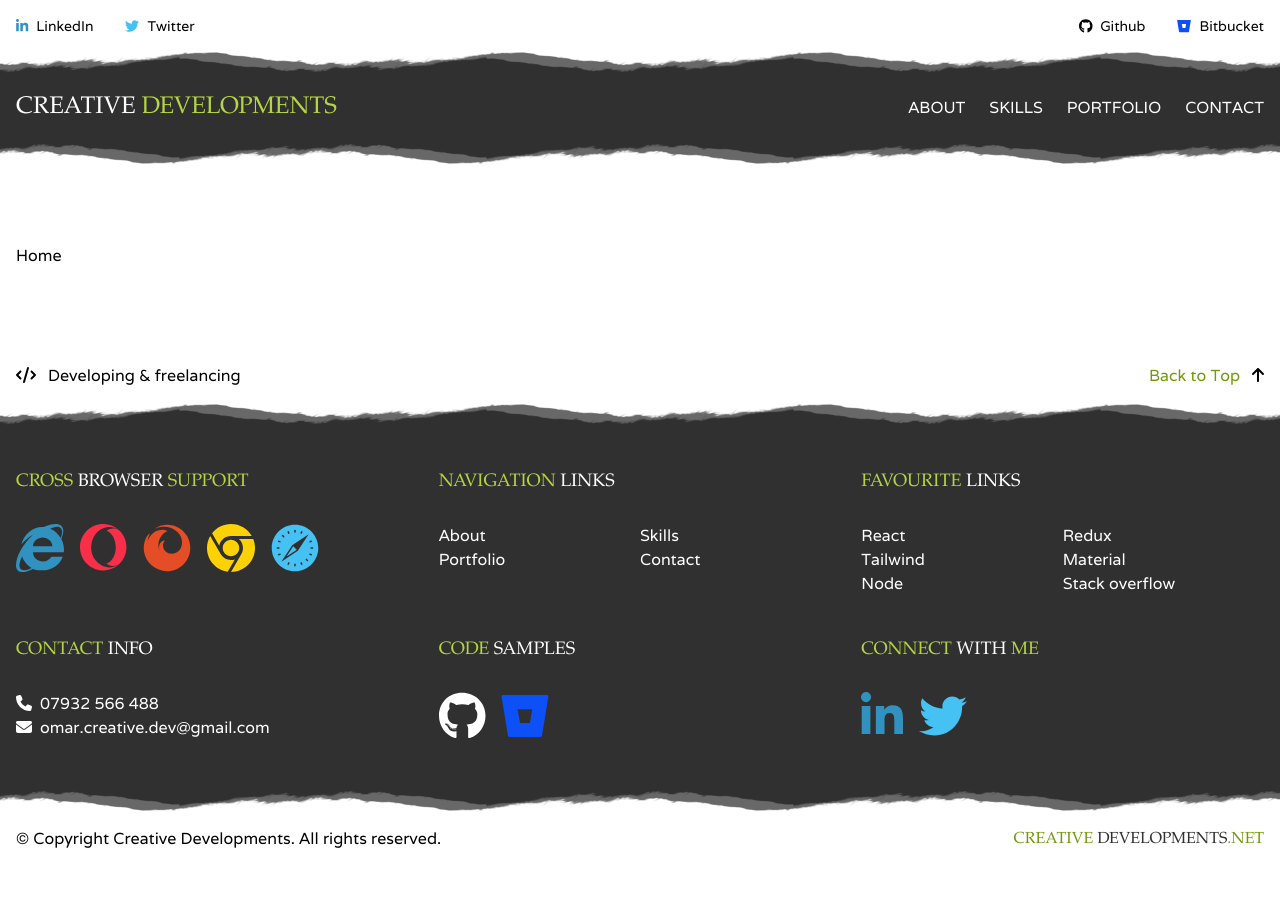
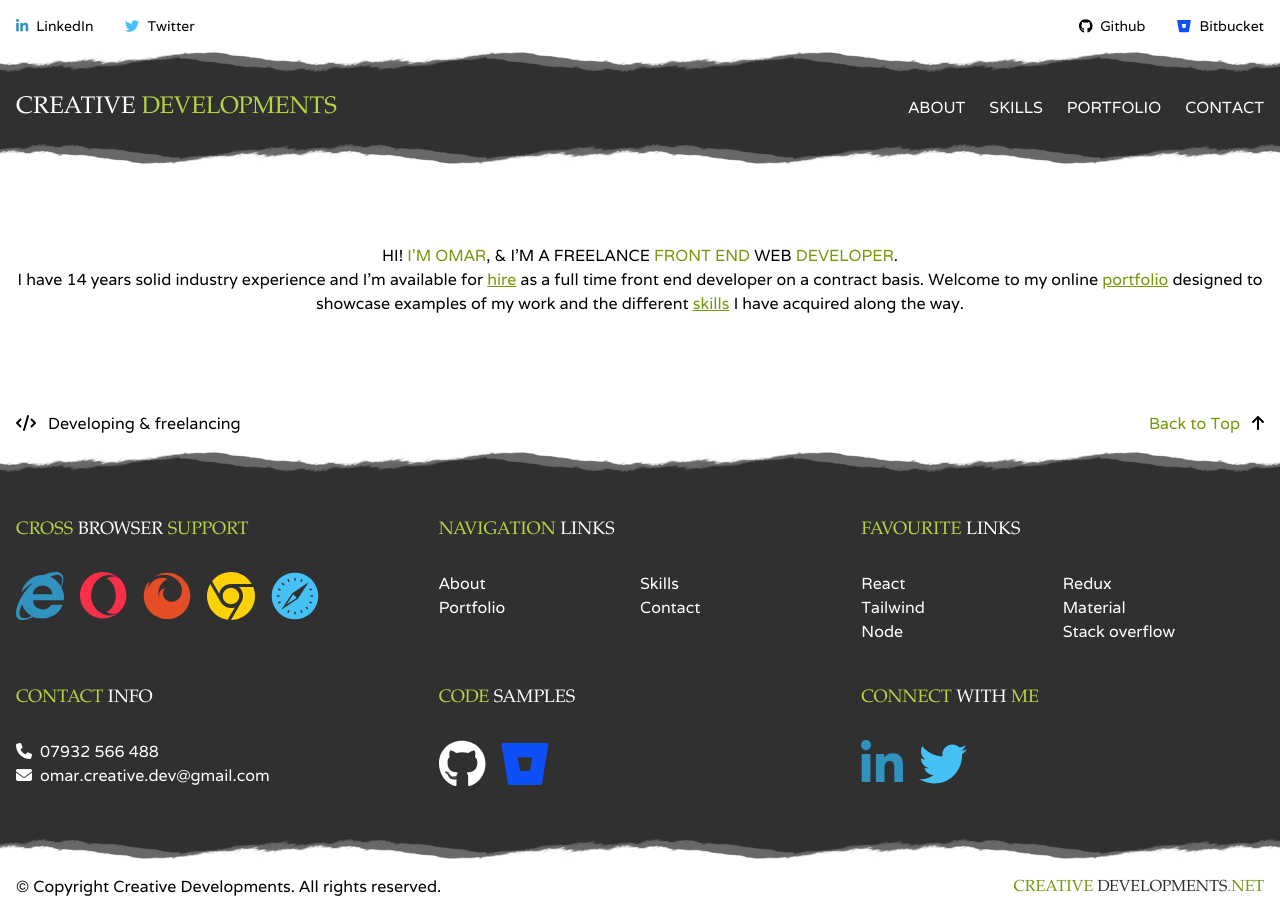
Before and after one commit to omarCreativeDev/creative-developments, a Next.js app: page / in a window 1280 px wide. Before the commit the page ends 867 px from the top, so only its background shows below. Built offline with nearby package versions, Linux system fonts and the light colour scheme.

Commit message:
added wip intro component for home page

```diff
--- /dev/null
+++ b/components/Index/Intro/Intro.tsx
@@ -0,0 +1,28 @@
+import Link from 'next/link';
+
+export const Intro = () => {
+  return (
+    <div className="container">
+      <h1 className="text-center">
+        HI! <span className="text-tertiary">I&apos;M OMAR</span>, & I&apos;M A FREELANCE
+        <span className="text-tertiary"> FRONT END</span> WEB
+        <span className="text-tertiary"> DEVELOPER</span>.
+      </h1>
+      <p className="text-center">
+        I have 14 years solid industry experience and I&apos;m available for&nbsp;
+        <Link href="/contact-me">
+          <a className="text-tertiary underline">hire</a>
+        </Link>
+        &nbsp;as a full time front end developer on a contract basis. Welcome to my online&nbsp;
+        <Link href="/contact-me">
+          <a className="text-tertiary underline">portfolio</a>
+        </Link>
+        &nbsp;designed to showcase examples of my work and the different&nbsp;
+        <Link href="/my-skills">
+          <a className="text-tertiary underline">skills</a>
+        </Link>
+        &nbsp;I have acquired along the way.
+      </p>
+    </div>
+  );
+};
--- a/components/Layout/Footer/FooterNav/FooterNav.tsx
+++ b/components/Layout/Footer/FooterNav/FooterNav.tsx
@@ -152,7 +152,7 @@ export const FooterNav = () => {
         <dl>
           <dt className={`pb-7 uppercase text-lg ${description}`}>{browserIconList.description}</dt>
           {browserIconList.items.map((i) => (
-            <dd key={i.class} className="inline-grid pr-4">
+            <dd key={`${i.class}-${i.href}`} className="inline-grid pr-4">
               <FontAwesomeIcon className={`${i.class} text-5xl`} icon={i.icon}></FontAwesomeIcon>
             </dd>
           ))}
@@ -161,7 +161,7 @@ export const FooterNav = () => {
         <dl>
           <dt className={`pb-7 uppercase text-lg ${description}`}>{navigationLinks.description}</dt>
           {navigationLinks.items.map((i) => (
-            <dd key={i.class} className="inline-grid w-1/2 pr-4">
+            <dd key={`${i.class}-${i.href}`} className="inline-grid w-1/2 pr-4">
               <Link href={i.href}>
                 <a className="text-white no-underline hover:underline">{i.label}</a>
               </Link>
@@ -172,7 +172,7 @@ export const FooterNav = () => {
         <dl>
           <dt className={`pb-7 uppercase text-lg ${description}`}>{favouriteLinks.description}</dt>
           {favouriteLinks.items.map((i) => (
-            <dd key={i.class} className="inline-grid w-1/2 pr-4">
+            <dd key={`${i.class}-${i.label}`} className="inline-grid w-1/2 pr-4">
               <Link href={i.href}>
                 <a className="text-white no-underline hover:underline" target="_blank">
                   {i.label}
@@ -185,7 +185,7 @@ export const FooterNav = () => {
         <dl>
           <dt className={`pb-7 uppercase text-lg ${description}`}>{contactInfo.description}</dt>
           {contactInfo.items.map((i) => (
-            <dd key={i.class} className="grid pr-4">
+            <dd key={`${i.class}-${i.icon}`} className="grid pr-4">
               <Link href={i.href}>
                 <a className="hover:underline" target="_blank" rel="noreferrer">
                   {i.icon && <FontAwesomeIcon className="pr-2" icon={i.icon} />}
@@ -199,7 +199,7 @@ export const FooterNav = () => {
         <dl>
           <dt className={`pb-7 uppercase text-lg ${description}`}>{codeSamples.description}</dt>
           {codeSamples.items.map((i) => (
-            <dd key={i.class} className="inline-grid pr-4">
+            <dd key={`${i.class}-${i.icon}`} className="inline-grid pr-4">
               <FontAwesomeIcon className={`${i.class} text-5xl`} icon={i.icon}></FontAwesomeIcon>
             </dd>
           ))}
@@ -208,7 +208,7 @@ export const FooterNav = () => {
         <dl>
           <dt className={`pb-7 uppercase text-lg ${description}`}>{connectWithMe.description}</dt>
           {connectWithMe.items.map((i) => (
-            <dd key={i.class} className="inline-grid pr-4">
+            <dd key={`${i.class}-${i.icon}`} className="inline-grid pr-4">
               <Link href={i.href as string}>
                 <a className="hover:underline" target="_blank" rel="noreferrer">
                   <FontAwesomeIcon
--- a/pages/index.tsx
+++ b/pages/index.tsx
@@ -1,5 +1,6 @@
 import type { NextPage } from 'next';
 import Head from 'next/head';
+import { Intro } from '../components/Index/Intro/Intro';
 
 const Home: NextPage = () => {
   return (
@@ -7,7 +8,7 @@ const Home: NextPage = () => {
       <Head>
         <title>Creative Developments | Home | Freelance Web Development</title>
       </Head>
-      <h1>Home</h1>
+      <Intro />
     </>
   );
 };
```
